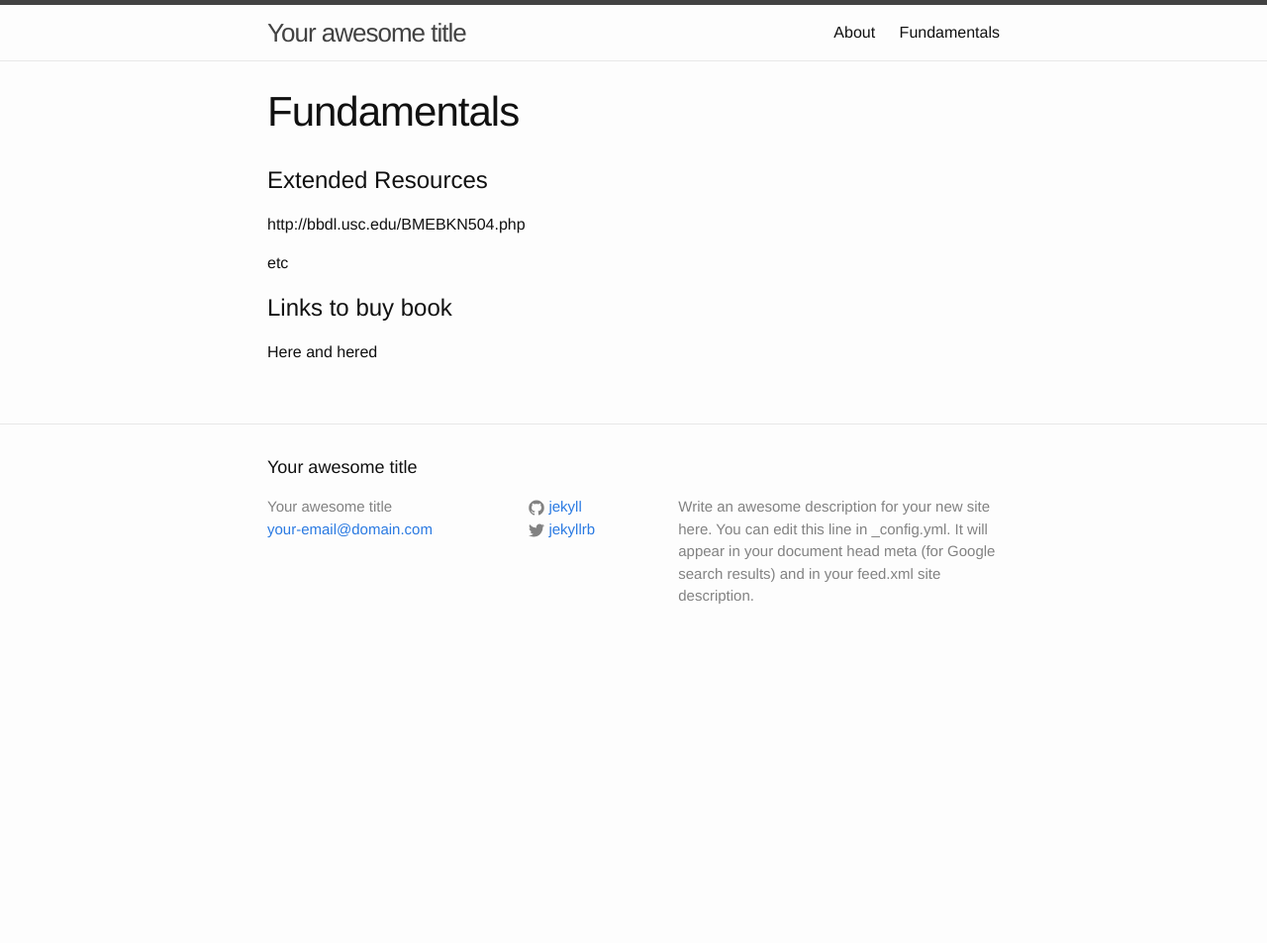
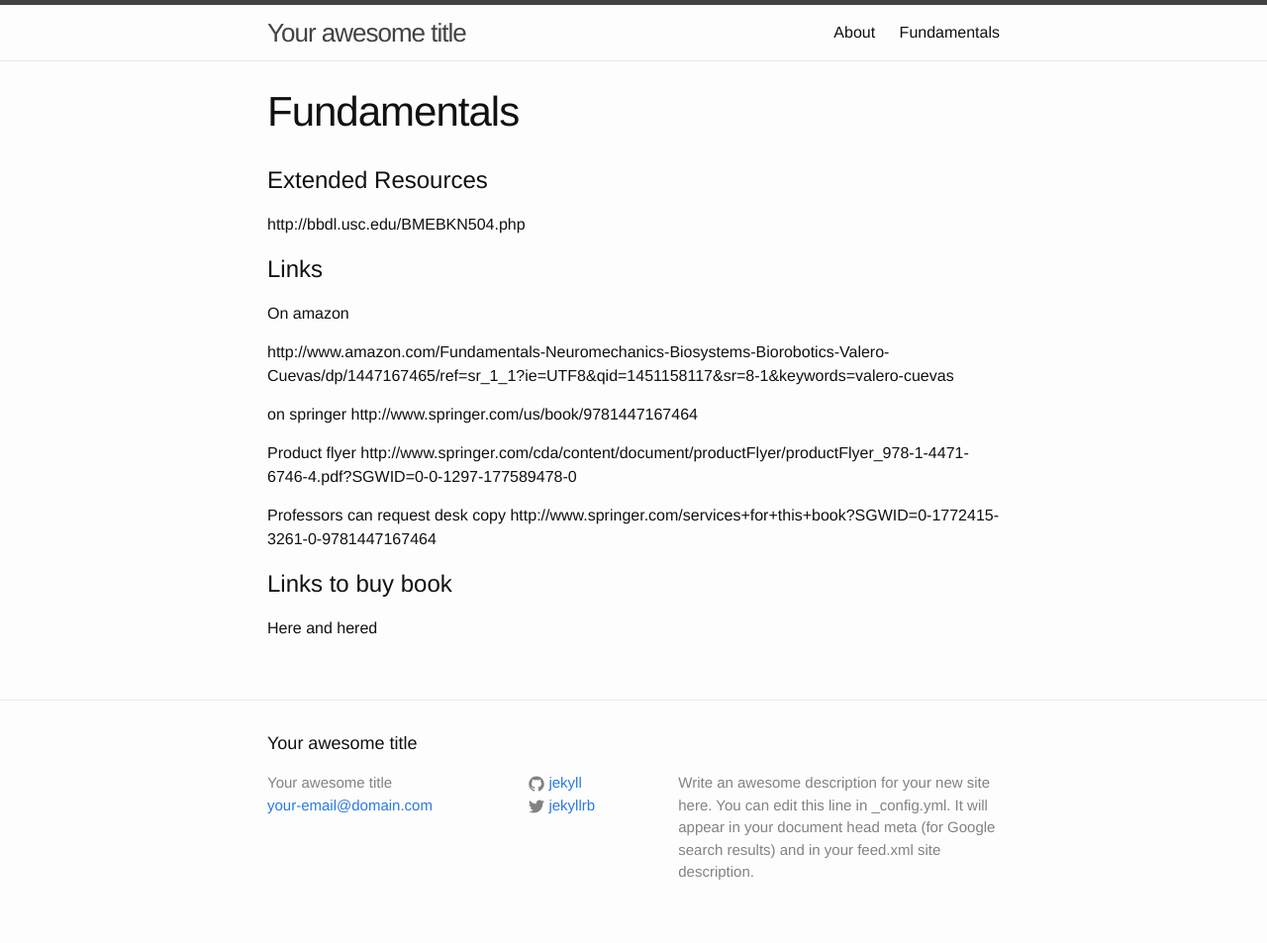
Before and after one commit to usc-bbdl/usc-bbdl.github.io, a Jekyll site: the page built from fundamentals.markdown, in a window 1280 px wide. Shown: the whole page at 99% size. Built offline with Jekyll 4.4.1, drawn with Linux system fonts in a browser that asks for light colours; before the commit the page ends 900 px from its top, so only the background shows below that.

Commit message:
added raw links

```diff
--- a/fundamentals.markdown
+++ b/fundamentals.markdown
@@ -6,7 +6,22 @@ permalink: /fundamentals/
 #Extended Resources
 http://bbdl.usc.edu/BMEBKN504.php
 
-etc
+#Links
+
+On amazon
+
+http://www.amazon.com/Fundamentals-Neuromechanics-Biosystems-Biorobotics-Valero-Cuevas/dp/1447167465/ref=sr_1_1?ie=UTF8&qid=1451158117&sr=8-1&keywords=valero-cuevas
+
+
+on springer
+http://www.springer.com/us/book/9781447167464
+
+Product flyer
+http://www.springer.com/cda/content/document/productFlyer/productFlyer_978-1-4471-6746-4.pdf?SGWID=0-0-1297-177589478-0
+
+Professors can request desk copy
+http://www.springer.com/services+for+this+book?SGWID=0-1772415-3261-0-9781447167464
+
 
 #Links to buy book
 Here and hered
```
